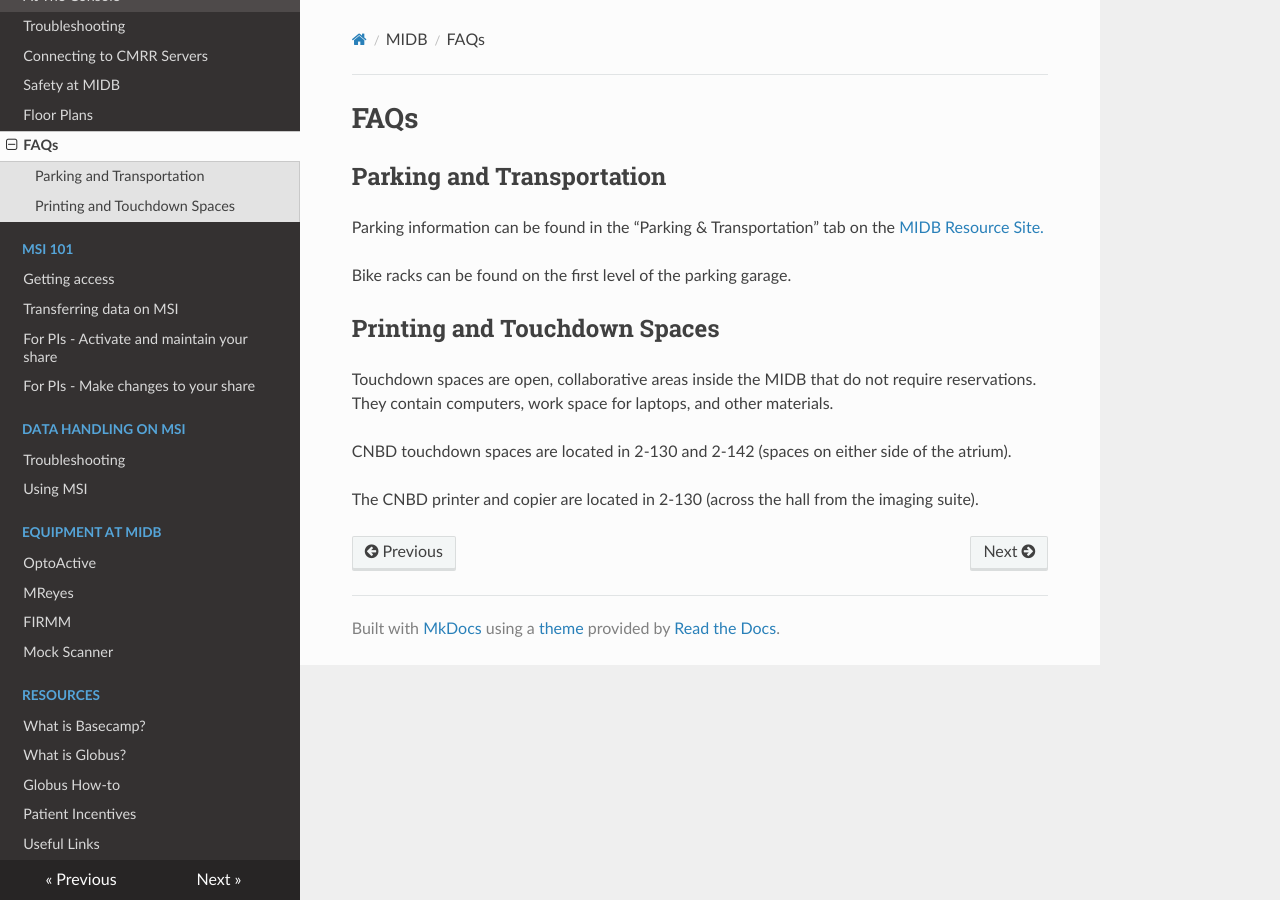
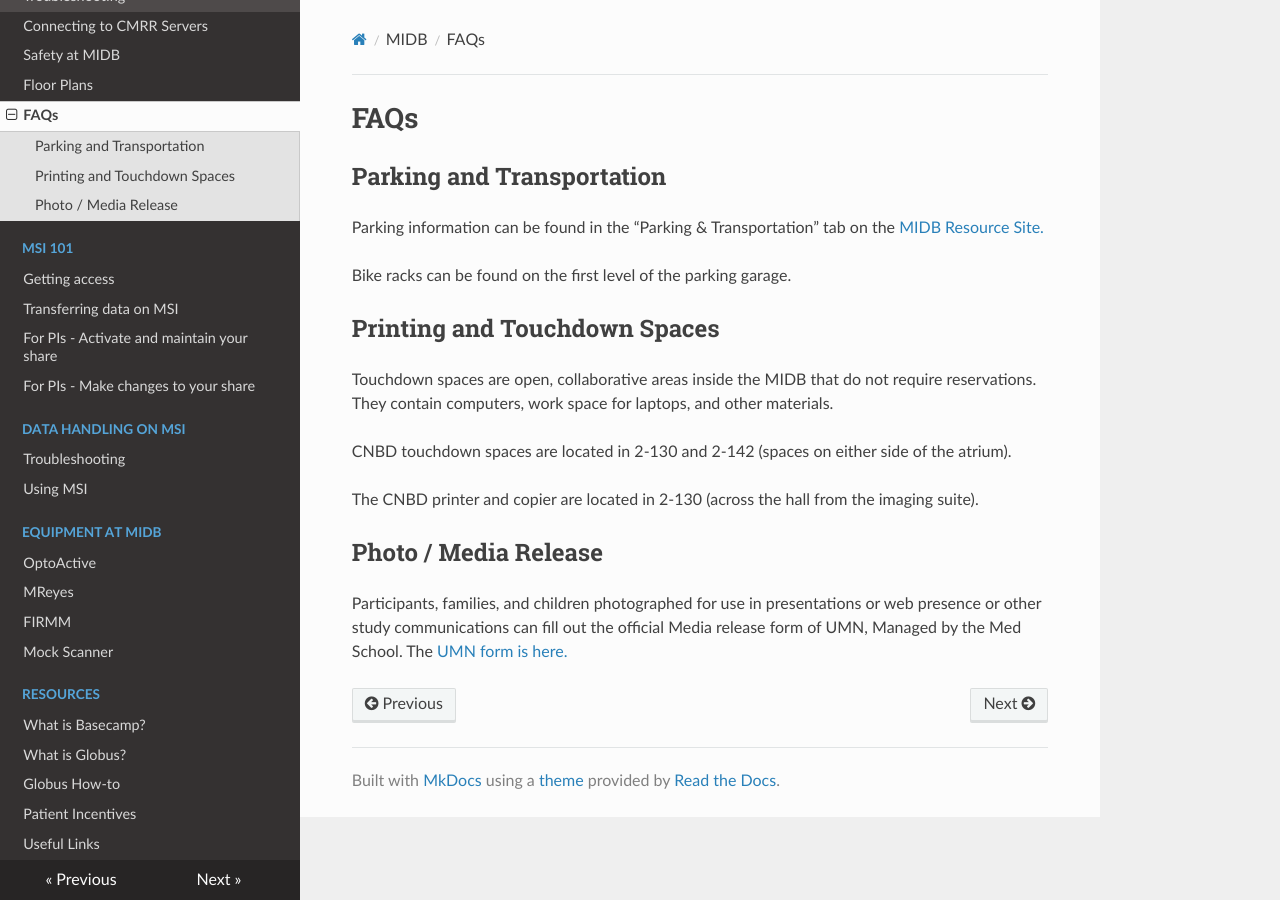
Before and after one commit to MIDB-Neuroimaging/neurohub_rtd, an MkDocs documentation site: the page built from docs/midb/faqs.md, in a window 1280 px wide. Built offline with MkDocs 1.6.1, drawn with Linux system fonts in a browser that asks for light colours; nearby versions of some CDN libraries.

Commit message:
small updates
added photo release form, fixed typos, and added courteous usage

```diff
--- a/docs/midb/faqs.md
+++ b/docs/midb/faqs.md
@@ -14,3 +14,6 @@ Touchdown spaces are open, collaborative areas inside the MIDB that do not requi
 CNBD touchdown spaces are located in 2-130 and 2-142 (spaces on either side of the atrium).
 
 The CNBD printer and copier are located in 2-130 (across the hall from the imaging suite).
+
+## Photo / Media Release
+Participants, families, and children photographed for use in presentations or web presence or other study communications can fill out the official Media release form of UMN, Managed by the Med School. The [UMN form is here.](https://redcap.ahc.umn.edu/redcap/surveys/?s=YKNLMDDHA9FTMTAK){:target="_blank"}
```
Also changed, not shown: docs/midb/mapping.md (+1 -1 lines), docs/midb/use.md (+2 -0 lines).
